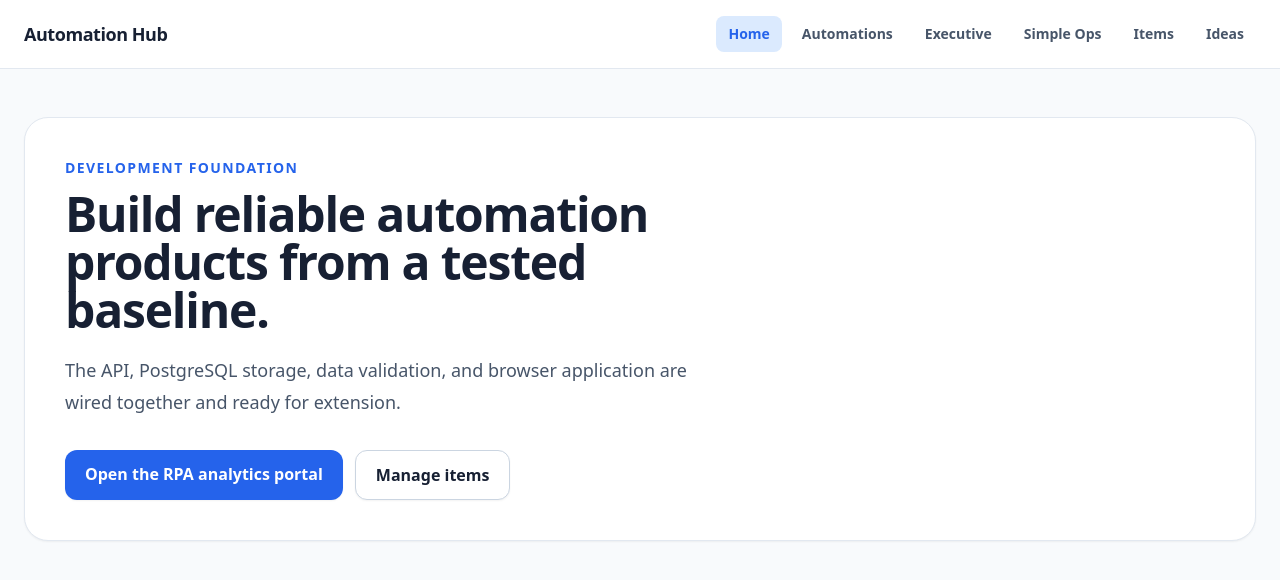
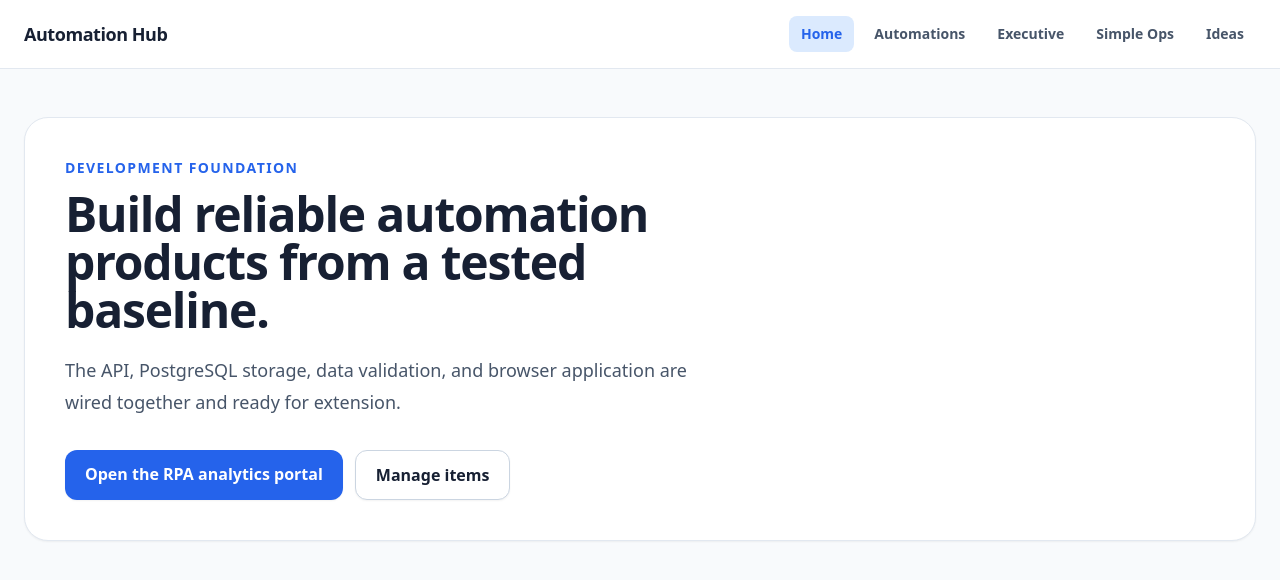
Before and after one commit to FrancescoErmini/AutomationHub, a React (Vite) app in the folder frontend/: page / in a window 1280 px wide. Shown: the top 580 px of the page. Built offline with nearby package versions, Linux system fonts and the light colour scheme.

Commit message:
chore: hide Items tab from main nav
Route and page untouched -- still reachable at /items directly.

Co-Authored-By: Claude Sonnet 5 <noreply@anthropic.com>
Claude-Session: https://claude.ai/code/session_01FfMcP44kQmE21dE2b5Nr5c

```diff
--- a/frontend/src/components/Layout.tsx
+++ b/frontend/src/components/Layout.tsx
@@ -26,9 +26,6 @@ export function Layout() {
             <NavLink to="/simple-ops" className={navClass}>
               Simple Ops
             </NavLink>
-            <NavLink to="/items" className={navClass}>
-              Items
-            </NavLink>
             <NavLink to="/ideas" className={navClass}>
               Ideas
             </NavLink>
```
